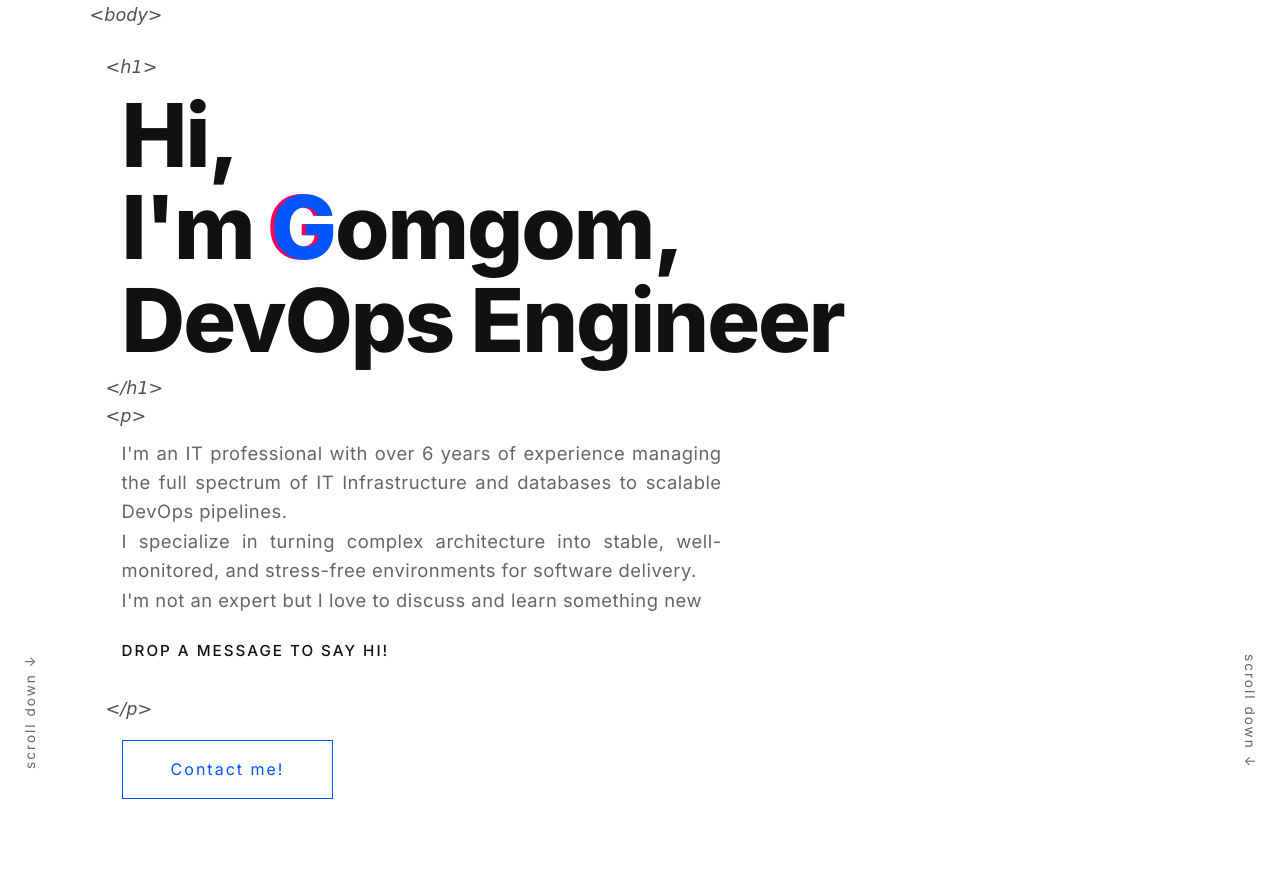
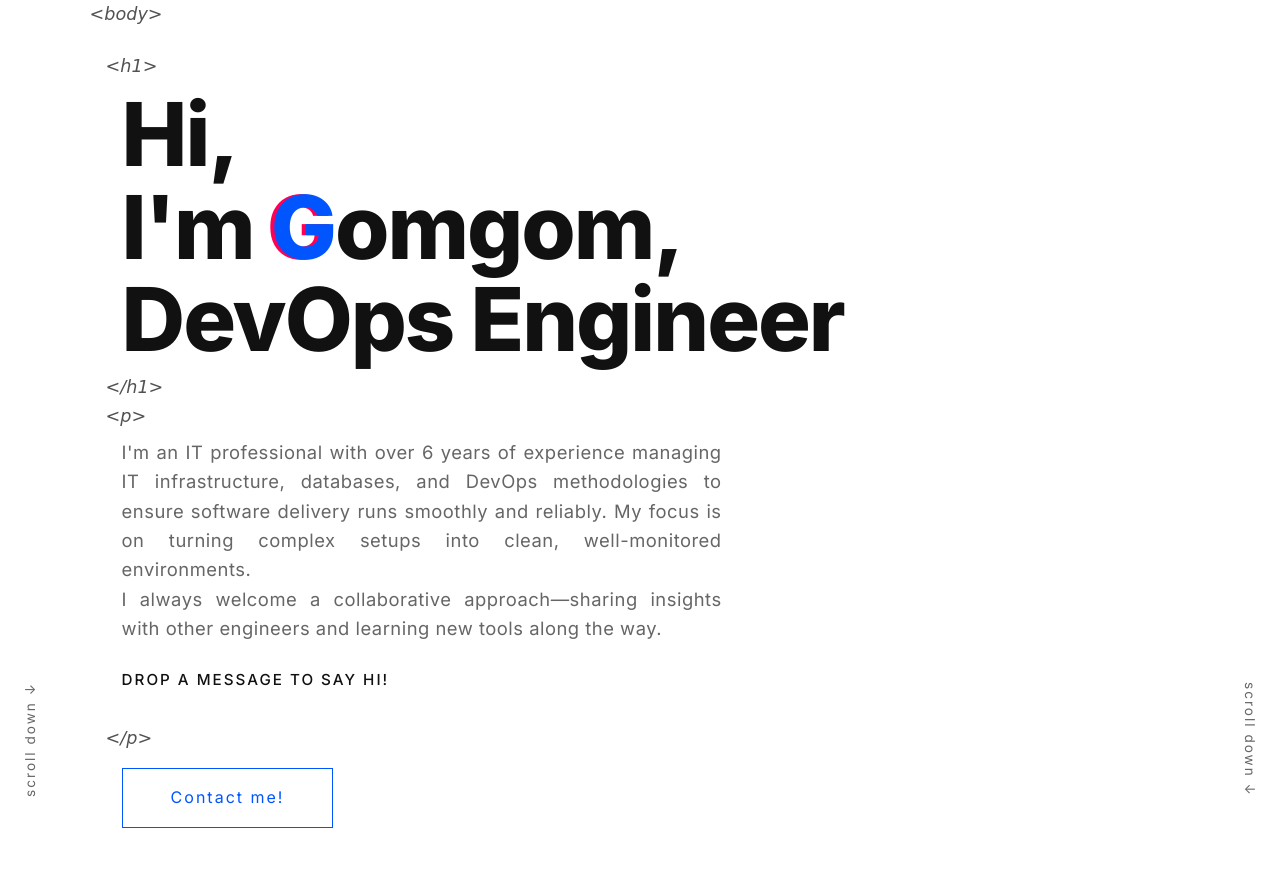
Before and after one commit to gomslhi/projectgomsil-resume, a PHP site: page / in a window 1280 px wide. Shown: the part 85-969 px from the top of the page. Run offline with PHP 8.4, Linux system fonts and the light colour scheme; some web fonts are replaced.

Commit message:
update profile

```diff
--- a/index.php
+++ b/index.php
@@ -39,7 +39,7 @@
                 <div class="html-tag">&lt;/h1&gt;</div>
 
                 <div class="html-tag">&lt;p&gt;</div>
-                <p class="intro-bio">I'm an IT professional with over 6 years of experience managing the full spectrum of IT Infrastructure and databases to scalable DevOps pipelines.<br> I specialize in turning complex architecture into stable, well-monitored, and stress-free environments for software delivery.<br>I'm not an expert but I love to discuss and learn something new</p>
+                <p class="intro-bio">I'm an IT professional with over 6 years of experience managing IT infrastructure, databases, and DevOps methodologies to ensure software delivery runs smoothly and reliably. My focus is on turning complex setups into clean, well-monitored environments.<br> I always welcome a collaborative approach—sharing insights with other engineers and learning new tools along the way.</p>
                 <p class="intro-cta">Drop a message to say hi!</p>
                 <div class="html-tag">&lt;/p&gt;</div>
             </div>
```
